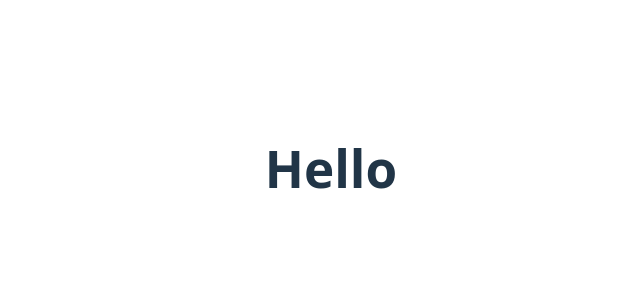
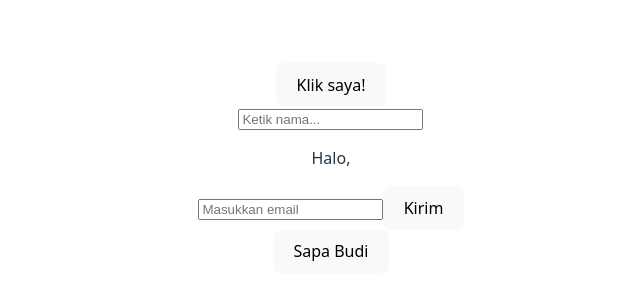
Before and after one commit to erxanz/react-dasar, a React app: page / in a window 1280 px wide. Shown: the part 232-532 px from the top of the page, without its empty margins (309-949 px from the left). Built offline with nearby package versions, Linux system fonts and the light colour scheme; the HTML template or start-up script is replaced by a standard one.

Commit message:
event handling

```diff
--- a/src/App.jsx
+++ b/src/App.jsx
@@ -1,9 +1,31 @@
 import "./App.css";
 
+import Lonclick from "./components/Lonclick";
+import Lonchange from "./components/Lonchange";
+import Lonsubmit from "./components/Lonsubmit";
+import Leprameter from "./components/Leprameter";
+
 function App() {
+
   return (
     <>
-    <h1>Hello</h1>
+    {/* 1. Event onClick */}
+    <div>
+      <Lonclick />
+    </div>
+
+    {/* 2. Event onChange (input) */}
+    <div>
+      <Lonchange />
+    </div>
+
+    {/* 3. Event onSubmit (form) */}
+    <div>
+      <Lonsubmit />
+    </div>
+
+    {/* 4. Event dengan parameter */}
+    <Leprameter />
     </>
   );
 }
--- /dev/null
+++ b/src/components/Leprameter.jsx
@@ -0,0 +1,16 @@
+// 4. Event dengan Parameter
+function Leprameter() {
+    const sayHello = (name) => {
+        alert(`Hallo, ${name}`)
+    };
+
+    return (
+        <>
+        <div>
+            <button onClick={() => sayHello("Budi")}>Sapa Budi</button>
+        </div>
+        </>
+    )
+}
+
+export default Leprameter;
--- /dev/null
+++ b/src/components/Lonchange.jsx
@@ -0,0 +1,21 @@
+import { useState } from "react"
+
+// 2. Event onChange (input)
+function Lonchange() {
+    const [name, setName] = useState("");
+
+    const handleChange = (event) => {
+        setName(event.target.value);
+    };
+
+    return (
+        <>
+        <div>
+            <input type="text" placeholder="Ketik nama..." onChange={handleChange} />
+            <p>Halo, {name}</p>
+        </div>
+        </>
+    );
+}
+
+export default Lonchange;
--- /dev/null
+++ b/src/components/Lonclick.jsx
@@ -0,0 +1,16 @@
+// 1. Event onClick
+function Lonclick() {
+    const handleClick = () => {
+        alert("Tombol diklik!");
+    }
+
+    return (
+        <>
+        <div>
+            <button onClick={handleClick}>Klik saya!</button>
+        </div>
+        </>
+    );
+}
+
+export default Lonclick;
--- /dev/null
+++ b/src/components/Lonsubmit.jsx
@@ -0,0 +1,22 @@
+import { useState } from "react";
+
+// 3. Event onSubmit (form)
+function Lonsubmit() {
+    const [email, setEmail] = useState("");
+
+    const handleSubmit = (event) => {
+        event.preventDefault(); // mencegah reload halaman
+        alert(`Email dikirim: ${email}`);
+    }
+
+    return (
+        <>
+        <form onSubmit={handleSubmit}>
+            <input type="text" placeholder="Masukkan email" value={email} onChange={(e) => setEmail(e.target.value)} />
+            <button type="submit">Kirim</button>
+        </form>
+        </>
+    );
+}
+
+export default Lonsubmit;
```
Also changed, not shown: src/components/Header.jsx (deleted, +0 -9 lines).
